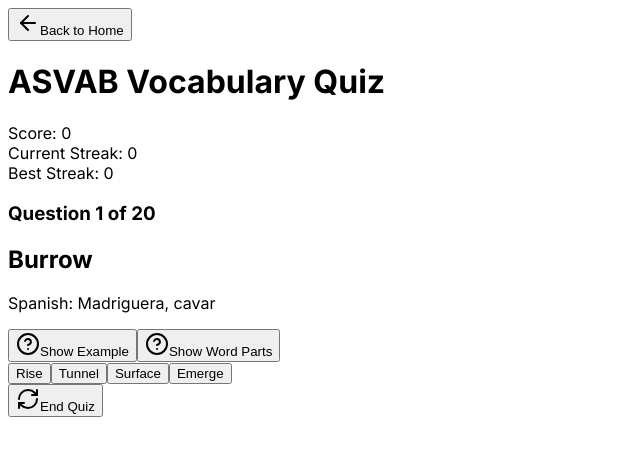
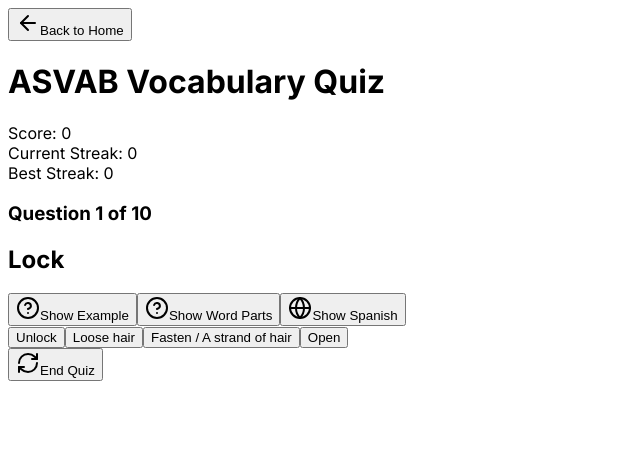
Before and after one commit to imoralesdev/imoralesdev-wk, a Next.js app: page /vocabulary in a window 1280 px wide. Both pictures are taken after a click on the button "Start Quiz". Shown: the top 456 px of the page, without its empty margins (0-640 px from the left). Built offline with nearby package versions, Linux system fonts and the light colour scheme.

Commit message:
hide spanish

```diff
--- a/components/vocabulary-quiz.jsx
+++ b/components/vocabulary-quiz.jsx
@@ -4,7 +4,7 @@
 import Link from 'next/link';
 import { Card, CardContent, CardHeader, CardTitle } from '../components/ui/card';
 import { Button } from '../components/ui/button';
-import { Check, X, RefreshCw, HelpCircle, ArrowLeft } from 'lucide-react';
+import { Check, X, RefreshCw, HelpCircle, ArrowLeft, Globe } from 'lucide-react';
 import _ from 'lodash';
 import vocabularyData from '../data/index';
 
@@ -29,10 +29,11 @@
     bestStreak: 0,
     usedQuestions: new Set(),
     showHint: false,
-    showWordParts: false
+    showWordParts: false,
+    showSpanish: false
   });
 
-  const [questionsCount, setQuestionsCount] = useState(20);
+  const [questionsCount, setQuestionsCount] = useState(10);
 
   const resetToInitial = () => {
     setGameState({
@@ -47,7 +48,8 @@
       bestStreak: 0,
       usedQuestions: new Set(),
       showHint: false,
-      showWordParts: false
+      showWordParts: false,
+      showSpanish: false
     });
   };
 
@@ -72,7 +74,8 @@
       bestStreak: 0,
       usedQuestions: new Set([firstQuestion.word]),
       showHint: false,
-      showWordParts: false
+      showWordParts: false,
+      showSpanish: false
     });
   };
 
@@ -87,6 +90,13 @@
     setGameState(prev => ({
       ...prev,
       showWordParts: !prev.showWordParts
+    }));
+  };
+
+  const toggleSpanish = () => {
+    setGameState(prev => ({
+      ...prev,
+      showSpanish: !prev.showSpanish
     }));
   };
 
@@ -216,7 +226,8 @@
           <CardContent>
             <div className="text-center mb-6">
               <h2 className="text-xl font-bold mb-2">{gameState.currentQuestion.word}</h2>
-              <p className="text-gray-600 italic mb-4">Spanish: {gameState.currentQuestion.spanish}</p>
+
+
 
               <div className="mb-4 flex justify-center gap-2">
                 <Button
@@ -237,7 +248,19 @@
                   <HelpCircle className="h-4 w-4" />
                   {gameState.showWordParts ? 'Hide Word Parts' : 'Show Word Parts'}
                 </Button>
+                <Button
+                  variant="outline"
+                  onClick={toggleSpanish}
+                  className="flex items-center gap-2"
+                >
+                  <Globe className="h-4 w-4" />
+                  {gameState.showSpanish ? 'Hide Spanish' : 'Show Spanish'}
+                </Button>
               </div>
+
+              {gameState.showSpanish && (
+                <p className="text-gray-600 italic mb-4">Spanish: {gameState.currentQuestion.spanish}</p>
+              )}
 
               {gameState.showHint && (
                 <div className="bg-blue-50 p-4 rounded-lg mb-4 text-sm">
```
